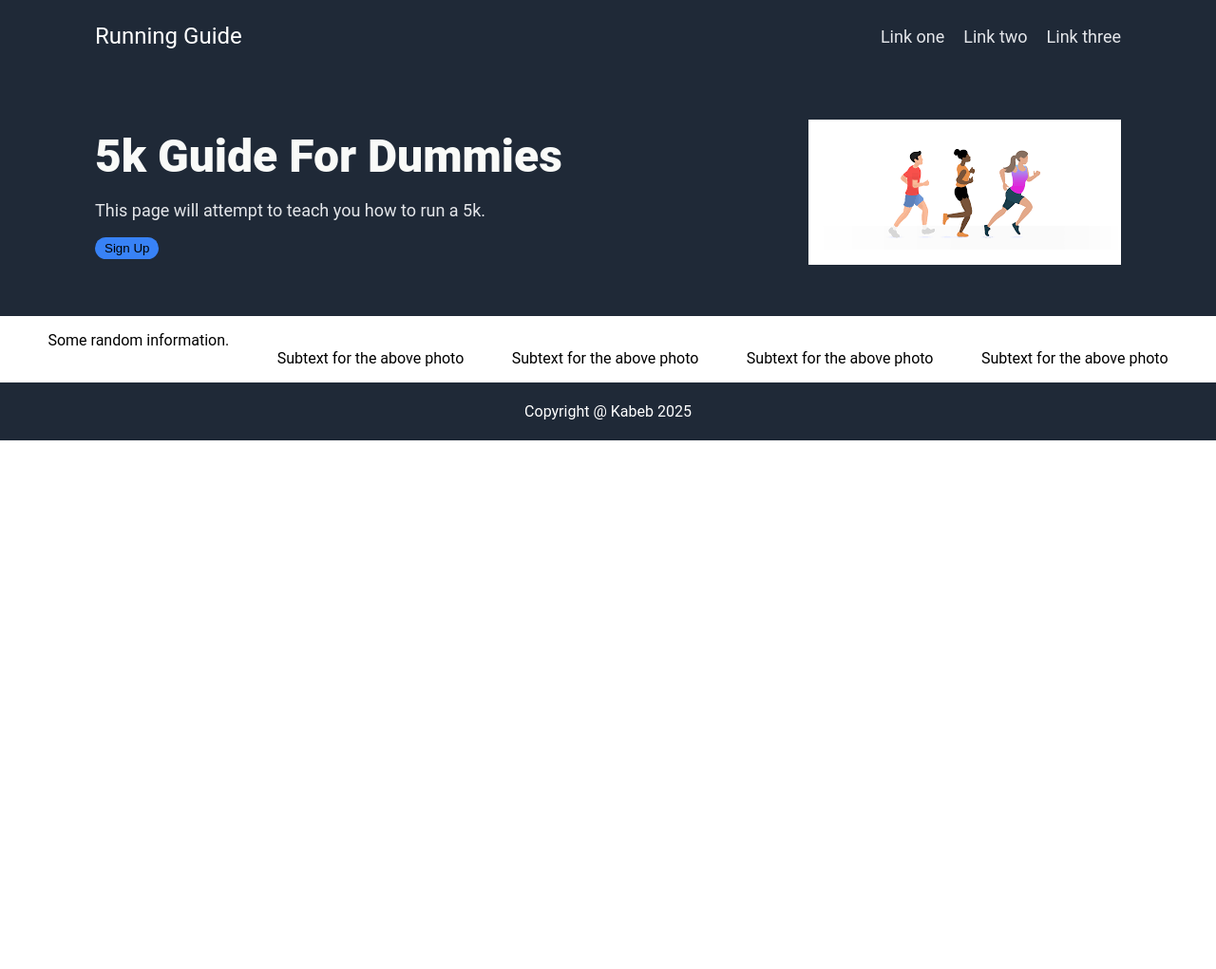
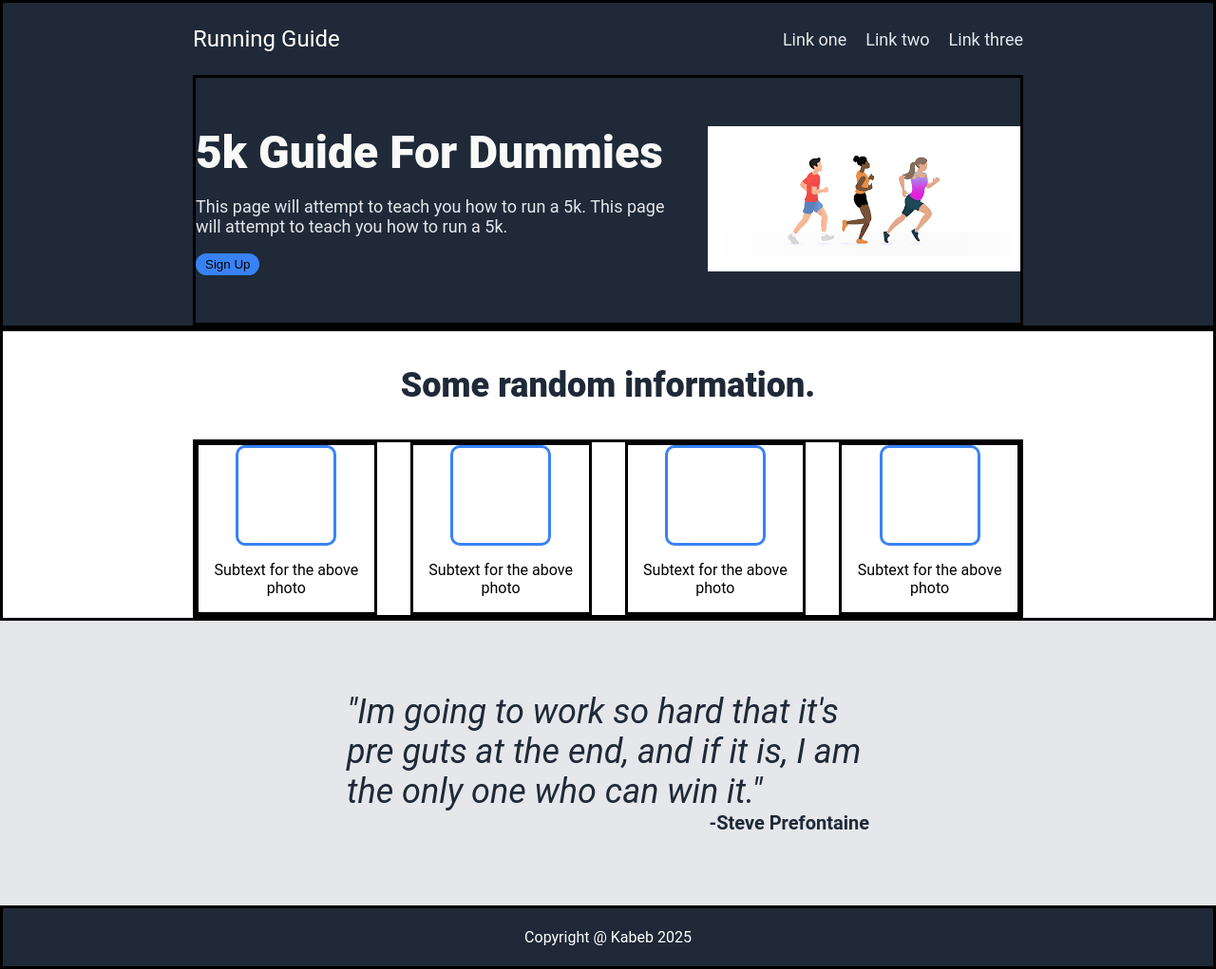
Before and after one commit to Kabeb/running-guide-demo-page, a plain HTML site: page index.html in a window 1280 px wide. Shown: the whole page at 95% size. Before the commit the page ends 800 px from the top, so only its background shows below. Drawn offline with Linux system fonts and the light colour scheme.

Commit message:
Added a quote and image section, html and cs

```diff
--- a/css/style.css
+++ b/css/style.css
@@ -10,9 +10,10 @@ body {
     flex-direction: column;
     background-color: #1F2937;
     color: white;
-    padding: 0 100px;
+    padding: 0 200px;
 
 }
+
 
 .header {
     display: flex;
@@ -39,6 +40,10 @@ body {
 
 }
 
+.text {
+    margin-right: 40px;
+}
+
 .main-button {
     background-color: #3882F6;
     border-radius: 12px;
@@ -58,13 +63,64 @@ body {
     color: #E5E7EB;
 }
 
+
+.image-section {
+    display: flex;
+    flex-direction: column;
+    padding: 0 200px;
+}
+
 .images {
     display: flex;
     flex-direction: row;
-    justify-content: space-evenly;
+    justify-content: center;
+    text-align: center;
+    gap: 35px;
 }
 
+.image {
+    display: flex;
+    flex-direction: column;
+    align-items: center;
+}
 
+.info-text {
+    align-self: center;
+    font-size: 36px;
+    color: #1F2937;
+    font-weight: 900;
+}
+
+.box {
+    border-style: solid;
+    width: 100px;
+    height: 100px;
+    border-radius: 10px;
+    border-color: #3882F6;
+}
+
+.quote {
+    display: flex;
+    flex-direction: column;
+
+    background-color: #E5E7EB;
+}
+
+.quote-text {
+    font-size: 36px;
+    font-style: italic;
+    color: #1F2937;
+    width: 550px;
+    align-self: center;
+    padding: 75px 0;
+}
+
+.quote-author {
+    text-align: end;
+    font-size: 20px;
+    font-style: normal;
+    font-weight: bold;
+}
 
 
 .footer {
@@ -72,5 +128,10 @@ body {
     justify-content: center;
     background-color: #1F2937;
     color: white;
-    padding: 5px 0;
+    padding: 5px 200px;
 }
+
+.footer, .main, .images, .hero, .image-section, .image {
+    border-style: solid;
+    border-color: black;
+}
--- a/index.html
+++ b/index.html
@@ -20,7 +20,7 @@
             <div class="main">
                 <div class="text">
                     <p class="header-text">5k Guide For Dummies</p>
-                    <p class="hero-secondary">This page will attempt to teach you how to run a 5k.</p>
+                    <p class="hero-secondary">This page will attempt to teach you how to run a 5k. This page will attempt to teach you how to run a 5k. </p>
                     <button class="main-button">Sign Up</button>
                 </div>
                 <div class="main-image">
@@ -29,24 +29,35 @@
             </div>
         </div>
 
+        <div class="image-section">
+            <p class="info-text">Some random information.</p>
             <div class="images">
-            <p>Some random information.</p>
                 <div class="image">
                     <img src="" alt="">
+                    <div class="box"></div>
                     <p>Subtext for the above photo</p>
                 </div>
                 <div class="image">
                     <img src="" alt="">
+                    <div class="box"></div>
                     <p>Subtext for the above photo</p>
                 </div>
                 <div class="image">
                     <img src="" alt="">
+                    <div class="box"></div>
                     <p>Subtext for the above photo</p>
                 </div>
                 <div class="image">
                     <img src="" alt="">
+                    <div class="box"></div>
                     <p>Subtext for the above photo</p>
                 </div>
+            </div>
+        </div>
+
+        <div class="quote">
+            <div class="quote-text">"Im going to work so hard that it's pre guts at the end, and if it is, I am the only one who can win it."<div class="quote-author">-Steve Prefontaine</div></div>
+
         </div>
 
         <div class="footer">
```
Lines whose indentation alone changed are shown as unchanged.
